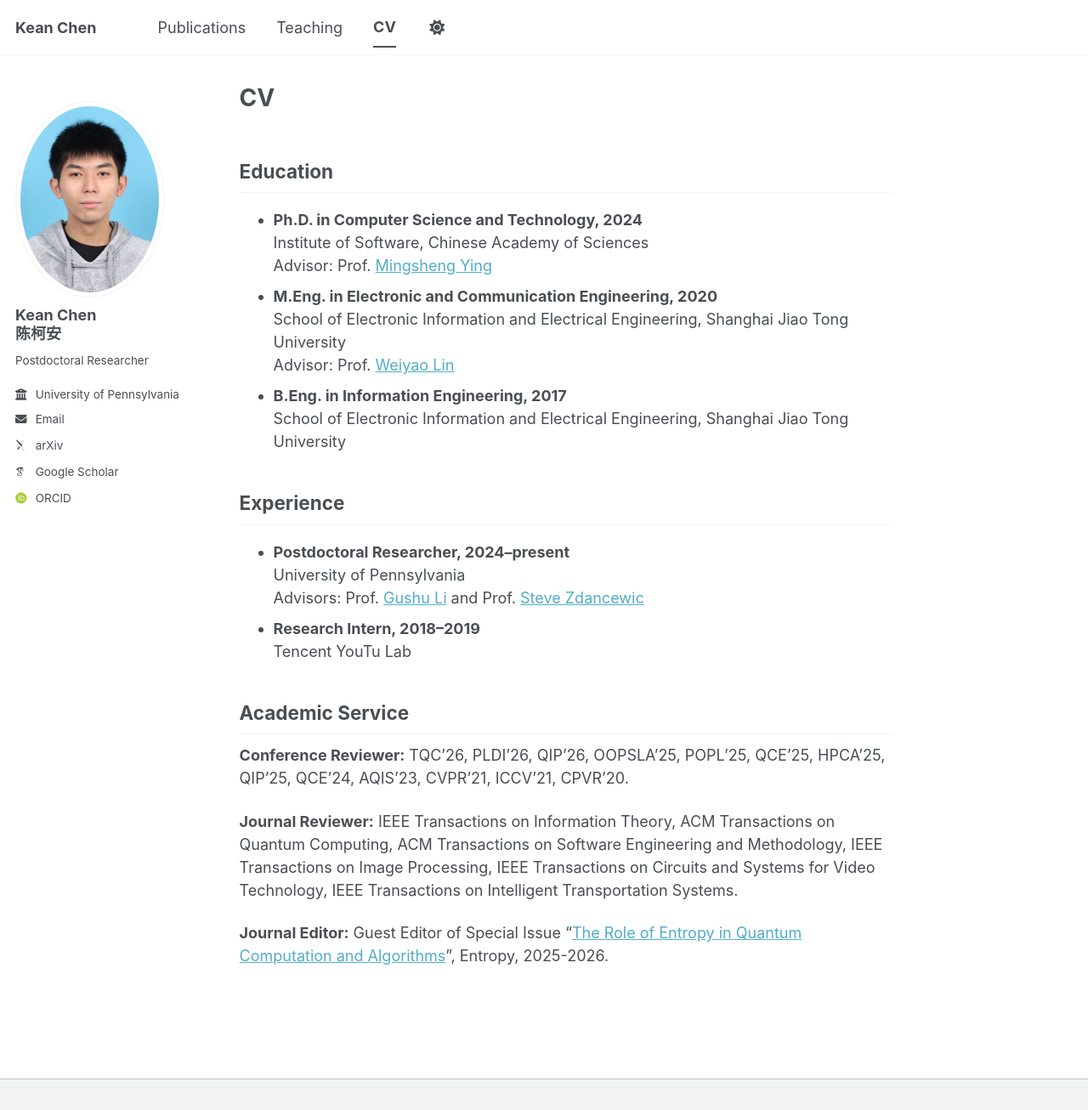
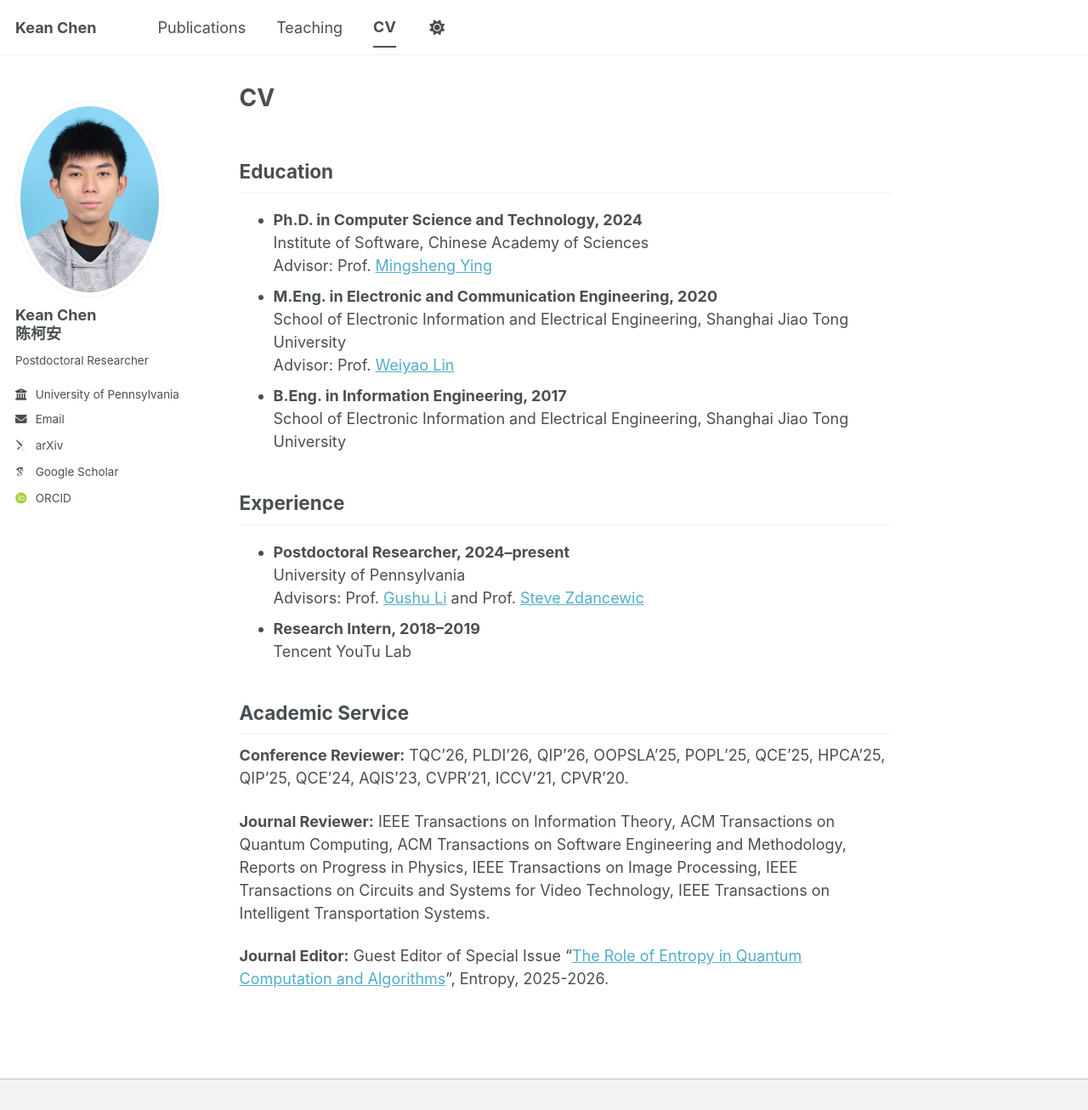
Before and after one commit to cccorn/cccorn.github.io, a Jekyll site: the page built from _pages/cv.md, in a window 1280 px wide and 1306 px high. Shown: the whole window at 85% size. Built offline with Jekyll 4.4.1, drawn with Linux system fonts in a browser that asks for light colours; some web fonts are replaced; a script bundle is joined from its source files by our own code; library files that are not in the unit come from our copies.

Commit message:
Update cv.md

```diff
--- a/_pages/cv.md
+++ b/_pages/cv.md
@@ -30,6 +30,7 @@ author_profile: true
 IEEE Transactions on Information Theory,
 ACM Transactions on Quantum Computing,
 ACM Transactions on Software Engineering and Methodology,
+Reports on Progress in Physics,
 IEEE Transactions on Image Processing,
 IEEE Transactions on Circuits and Systems for Video Technology,
 IEEE Transactions on Intelligent Transportation Systems.
```
